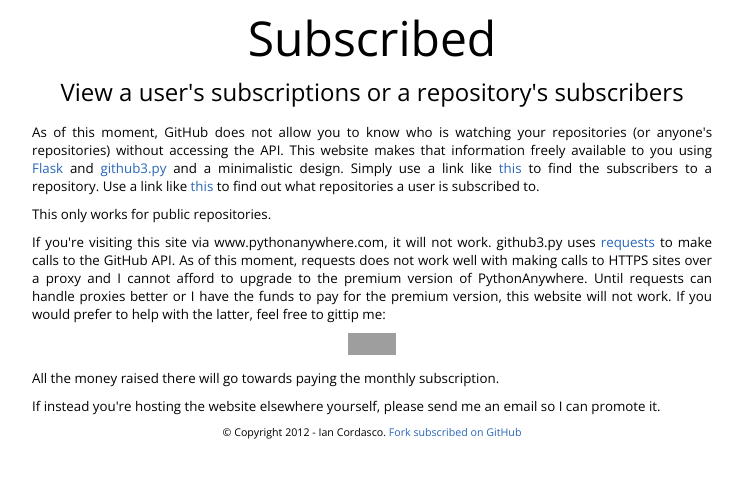
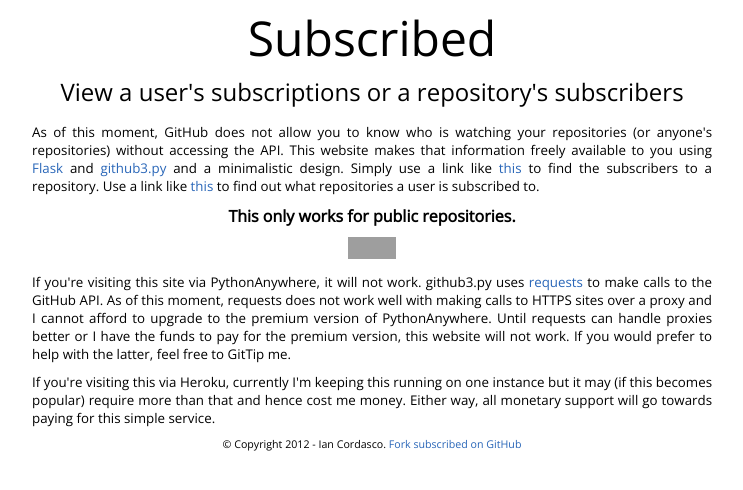
Before and after one commit to sigmavirus24/subscribed, a Flask app: page / in a window 1280 px wide. Shown: the top 490 px of the page, without its empty margins (268-1011 px from the left). Run offline with Flask 2, Linux system fonts and the light colour scheme; grey boxes are pictures that could not be loaded.

Commit message:
Heroku-ize the app.

```diff
--- a/manage.py
+++ b/manage.py
@@ -1,5 +1,7 @@
 from subscribed import app
+from os import environ
 
 
 if __name__ == '__main__':
-    app.run()
+    port = int(environ.get('PORT', '5000'))
+    app.run(host='0.0.0.0', port=port)
--- a/subscribed/app.py
+++ b/subscribed/app.py
@@ -1,9 +1,14 @@
 from flask import Flask, render_template, redirect, url_for, make_response
 from github3 import GitHub, GitHubError
+from os import environ
 
 
 gh = GitHub()
 gh.set_user_agent('subscribed (https://subscribed.herokuapp.com)')
+
+id, secret = (environ.get('GH_ID', ''), environ.get('GH_SECRET', ''))
+if id and secret:
+    gh.set_client_id(id, secret)
 
 app = Flask(__name__)
 
--- a/subscribed/templates/index.html
+++ b/subscribed/templates/index.html
@@ -27,26 +27,27 @@
 to find out what repositories a user is subscribed to.
 </p>
 
-<p>This only works for public repositories.</p>
-
-<p>
-If you're visiting this site via www.pythonanywhere.com, it will not work.
-github3.py uses <a href="http://python-requests.org">requests</a> to make
-calls to the GitHub API. As of this moment, requests does not work well with
-making calls to HTTPS sites over a proxy and I cannot afford to upgrade to the
-premium version of PythonAnywhere. Until requests can handle proxies better or
-I have the funds to pay for the premium version, this website will not work.
-If you would prefer to help with the latter, feel free to gittip me:<br />
-</p>
+<p style="font-size: 120%; text-align: center;"><b>This only works for public
+    repositories.</b></p>
 
 <iframe style="border: 0; margin: 0; padding: 0;"
             src="https://www.gittip.com/sigmavirus24/widget.html"
                     width="48pt" height="22pt"></iframe>
 
-<p>All the money raised there will go towards paying the monthly subscription.
+
+<p>
+If you're visiting this site via PythonAnywhere, it will not work.  github3.py
+uses <a href="http://python-requests.org">requests</a> to make calls to the GitHub
+API. As of this moment, requests does not work well with making calls to HTTPS
+sites over a proxy and I cannot afford to upgrade to the premium version of
+PythonAnywhere. Until requests can handle proxies better or I have the funds
+to pay for the premium version, this website will not work.  If you would
+prefer to help with the latter, feel free to GitTip me.<br />
 </p>
 
 <p>
-If instead you're hosting the website elsewhere yourself, please send me an
-email so I can promote it.
+If you're visiting this via Heroku, currently I'm keeping this running on one
+instance but it may (if this becomes popular) require more than that and hence
+cost me money. Either way, all monetary support will go towards paying for
+this simple service.
 {% endblock %}
```
Also changed, not shown: 1 other file.
